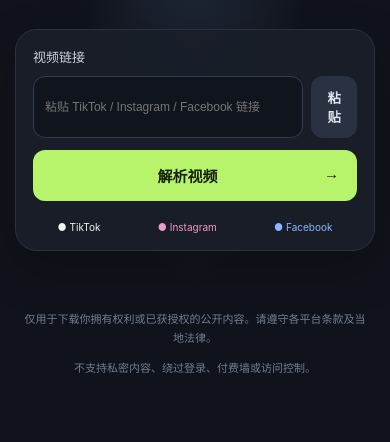
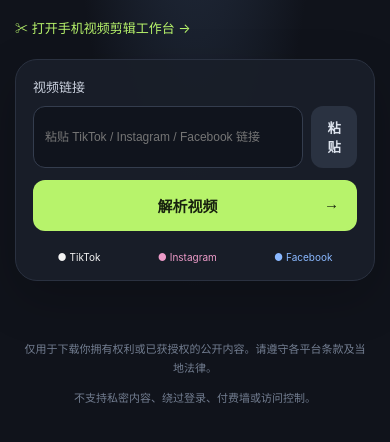
Before and after one commit to q459350062-star/social-video-downloader, a plain HTML site: page app/static/index.html in a window 390 px wide. Shown: the part 258-700 px from the top of the page. Drawn offline with Linux system fonts and the light colour scheme.

Commit message:
Link mobile editor from downloader home

```diff
--- a/app/static/index.html
+++ b/app/static/index.html
@@ -14,6 +14,7 @@
     <h1>好视频，<span>一贴即下。</span></h1>
     <p>粘贴公开视频链接，自动识别平台并获取可用下载格式。</p>
   </section>
+  <p style="margin:-12px 0 22px"><a href="/static/editor.html" style="color:#b7f36b;text-decoration:none;font-size:13px">✂ 打开手机视频剪辑工作台 →</a></p>
   <section class="panel">
     <label for="url">视频链接</label>
     <div class="inputrow"><input id="url" type="url" placeholder="粘贴 TikTok / Instagram / Facebook 链接" autocomplete="url"><button id="paste" class="paste">粘贴</button></div>
```
